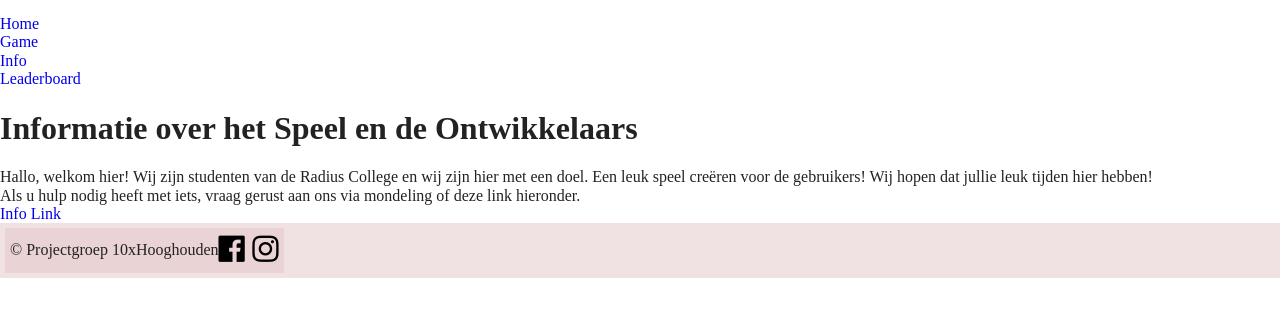
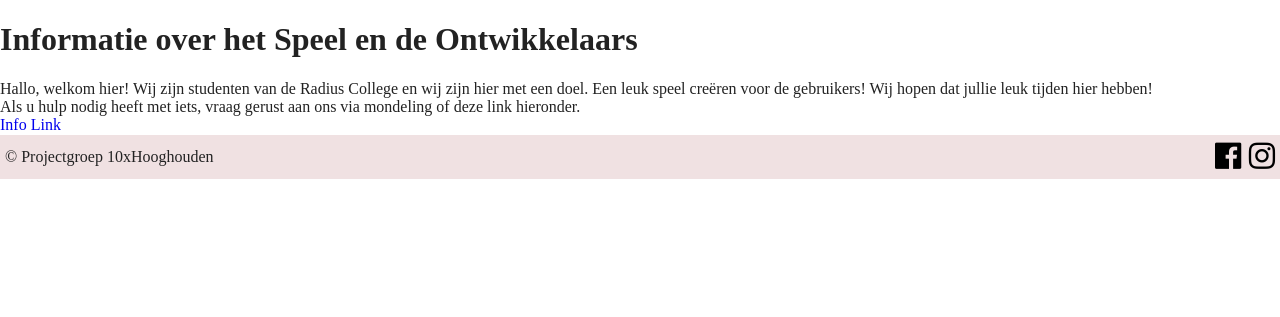
Before and after one commit to Daveskee/10xhooghouden, a PHP site: page /infopage.php in a window 1280 px wide. Shown: the part 115-432 px from the top of the page. Run offline with PHP 8.4, Linux system fonts and the light colour scheme; some libraries are stand-ins or nearby versions.

Commit message:
infopage

```diff
--- a/infopage.php
+++ b/infopage.php
@@ -1,36 +1,9 @@
 
-<!doctype html>
-<html lang="en">
-<head>
-    <meta charset="UTF-8">
-    <meta name="viewport"
-          content="width=device-width, user-scalable=no, initial-scale=1.0, maximum-scale=1.0, minimum-scale=1.0">
-    <meta http-equiv="X-UA-Compatible" content="ie=edge">
-    <link rel="stylesheet" type="text/css" href="css/main.css">
-    <title>Info - 10xhooghouden</title>
-</head>
-<body>
-
-<header>
 
     <?php include 'header.php';?>
 
-</header>
-
-<main>
 
     <div class="infopage">
-
-        <div class="Infopage-Menu">
-
-            <ul>
-                <li><a class="active" href="#home">Home</a></li>
-                <li><a href="#game">Game</a></li>
-                <li><a href="#info">Info</a></li>
-                <li><a href="#leaderboard">Leaderboard</a></li>
-            </ul>
-
-        </div>
 
         <div class="Infopage-Main">
 
@@ -46,14 +19,4 @@
         </div>
 
     </div>
-
-</main>
-
-<footer>
-
     <?php include 'footer.php';?>
-
-</footer>
-
-</body>
-</html>
```
